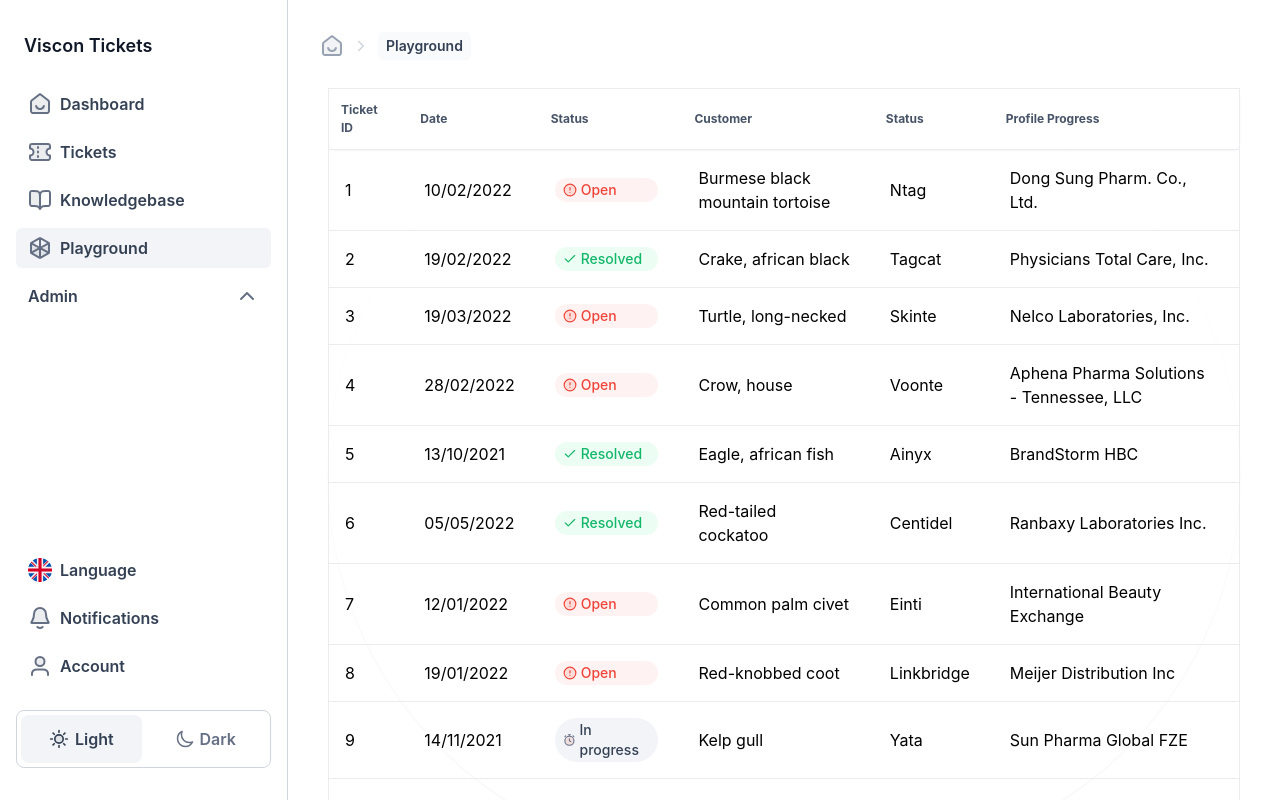
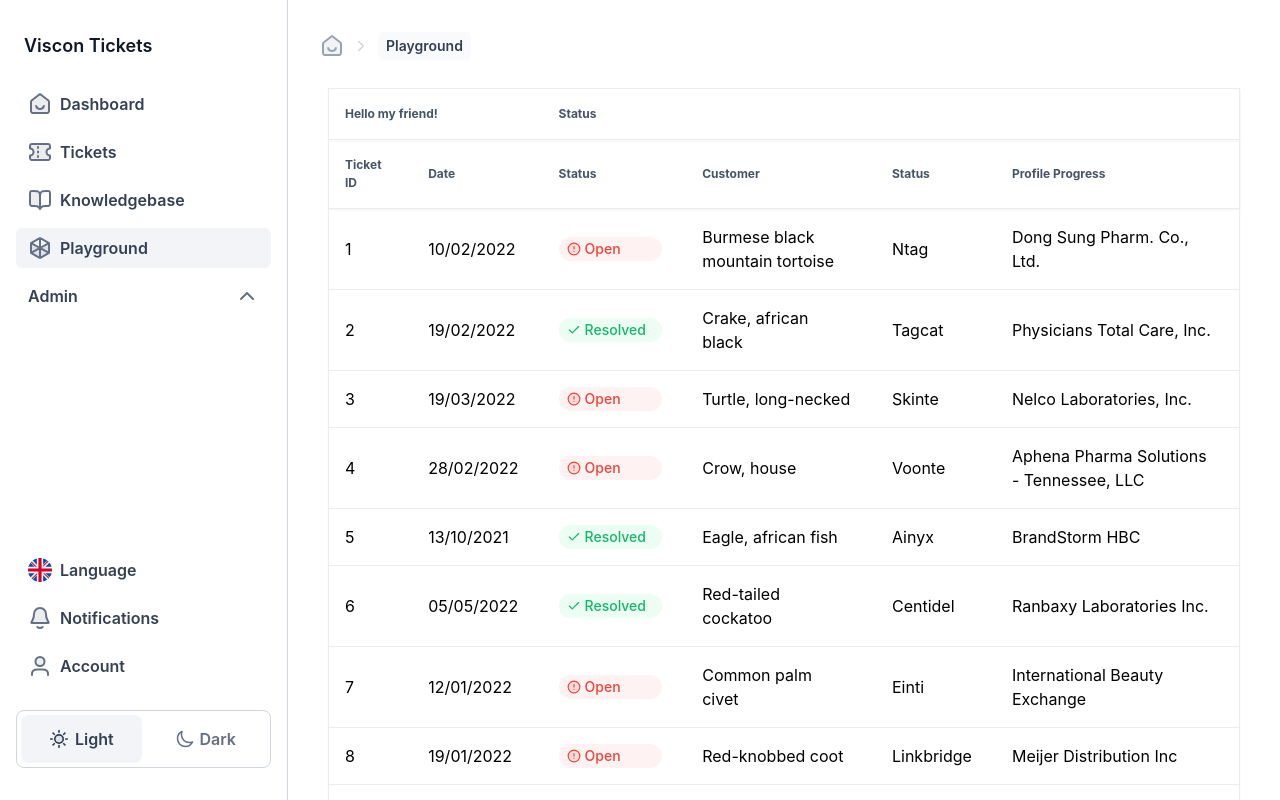
Before and after one commit to lucasprins/viscon-tickets, a React (Create React App) app in the folder client/: page /playground in a window 1280 px wide. Shown: the top 800 px of the page. Built offline with nearby package versions, Linux system fonts and the light colour scheme.

Commit message:
commit: Fixed correct symbol badges on status

```diff
--- a/client/src/components/organisms/Table/tanstackTable.tsx
+++ b/client/src/components/organisms/Table/tanstackTable.tsx
@@ -18,7 +18,7 @@ type table = {
 }
 const defaultData: table[] = MOCK_DATA
 
-/*
+/* //Test for the table
 const defaultData: table[] = [
 {"id":1,"time_of_year":"10/02/2022","status_ticket":"Open","name_Customer":"Burmese black mountain tortoise","name_Company":"Ntag","name_Machine":"Dong Sung Pharm. Co., Ltd."},
 {"id":2,"time_of_year":"19/02/2022","status_ticket":"Resolved","name_Customer":"Crake, african black","name_Company":"Tagcat","name_Machine":"Physicians Total Care, Inc."},
@@ -35,19 +35,31 @@ export function Knowledgebase() {
 const columnHelper = createColumnHelper<table>()
 
 const columns = [
+    columnHelper.group({
+        id: "Hello!",
+        header: () => "Hello my friend!",
+        columns: [
+
             columnHelper.accessor('id', {
             cell: info => info.getValue(),
-    header: "Ticket ID"
+            header: "Ticket ID",
+            enableColumnFilter: true
           //  footer: info => info.column.id,
           }),
           columnHelper.accessor("time_of_year", {
             id: 'Date',
             cell: info => info.getValue(),
             header: 'Date',
+            enableColumnFilter: false,
           //  footer: info => info.column.id,
           }),
+        ],
+       }),
+  columnHelper.group({
+    header: 'Status',
+    columns: [
         columnHelper.accessor('status_ticket', {
-    header: 'Status',
+        header: 'Status', //Could also be written as: header: info => info.column.id,
         cell: props =>
         {
             switch (props.getValue()) {
@@ -87,6 +99,7 @@ const columns = [
 
 
        // footer: info => info.column.id,
+      }),],
   }),
   columnHelper.accessor('name_Customer', {
     header: 'Customer',
@@ -107,7 +120,7 @@ const columns = [
 
 export function AppTable() {
   const [data, setData] = React.useState(() => [...defaultData])
-  const rerender = React.useReducer(() => ({}), {})[1]
+    const [selectedRows, setSelectedRows] = React.useState(() => [])
 
   const table = useReactTable({
     data,
@@ -115,15 +128,16 @@ export function AppTable() {
     getCoreRowModel: getCoreRowModel(),
   })
 
-  const firstPageRow = table.getRowModel().rows.slice(0, 10)
+  // This needs to be turned into a function to click through the table included something to click on
+  const firstPageRow = table.getRowModel().rows.slice(0, 10) // Get the first 10 rows of the first page
   return (
     <div className="p-2">
-      <table className='border border-gray-200 border-solid shadow-sm rounded-full'>
+      <table className='border border-gray-200 border-solid shadow-sm'>
         <thead>
           {table.getHeaderGroups().map(headerGroup => (
-            <tr key={headerGroup.id}  className='border border-solid border-gray-200 shadow-sm rounded-lg'>
+            <tr key={headerGroup.id}  className='border border-solid border-gray-200 shadow-sm'>
               {headerGroup.headers.map(header => (
-                <th key={header.id} className='text-xs text-gray-600 pb-3 pl-3 pt-3 pr-6 align-middle rounded-lg text-left '>
+                <th key={header.id} colSpan={header.colSpan} className='text-xs text-gray-600 pb-4 pl-4 pt-4 pr-6 align-middle text-left'>
                   {header.isPlaceholder
                     ? null
                     : flexRender(
@@ -139,7 +153,7 @@ export function AppTable() {
           {firstPageRow.map(row => (
             <tr key={row.id}>
               {row.getVisibleCells().map(cell => (
-                <td key={cell.id} className='pb-4 pl-4 pt-4 pr-6 align-middle border-y border-gray-200 rounded-lg '>
+                <td key={cell.id} className='pb-4 pl-4 pt-4 pr-6 align-middle border-y border-gray-200'>
                   {flexRender(cell.column.columnDef.cell, cell.getContext())}
                 </td>
               ))}
```
Lines whose indentation alone changed are shown as unchanged.
